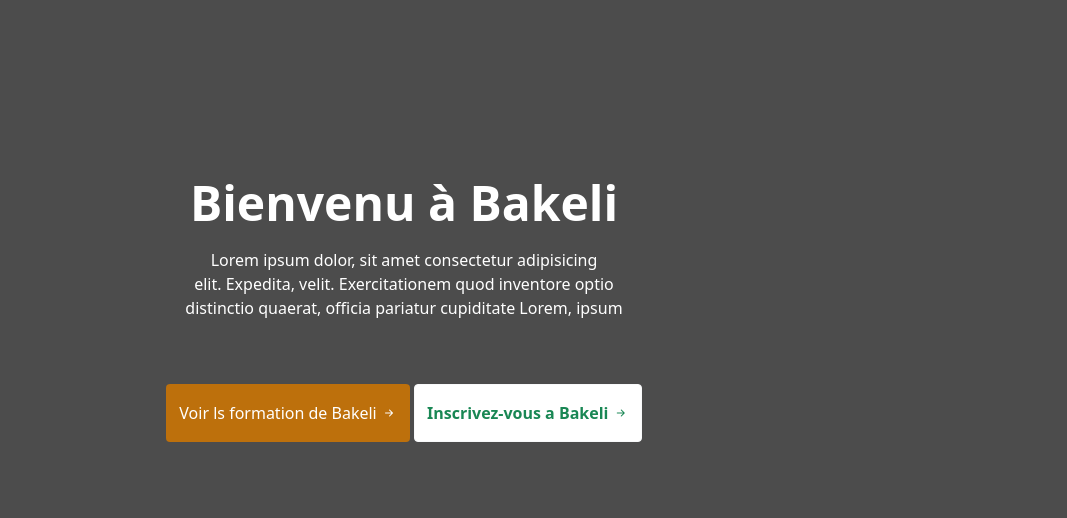
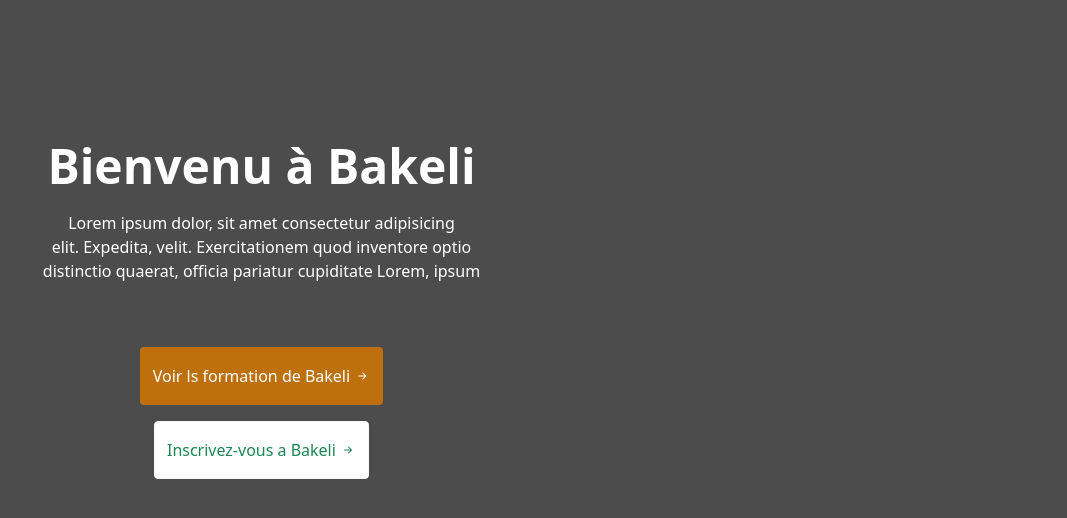
Before and after one commit to Sokhnandour/PROJETOFME, a plain HTML site: page index.html in a window 1280 px wide. Shown: the part 124-642 px from the top of the page, without its empty margins (46-1113 px from the left). Drawn offline with nearby package versions, Linux system fonts and the light colour scheme.

Commit message:
je suis developpeuse

```diff
--- a/index.html
+++ b/index.html
@@ -76,12 +76,12 @@
 <div class="info vh-100 d-flex align-items-center">
   <div class="container">
       <div class="row">
-          <div class="col-lg-8 mt-5">
+          <div class="col-lg-5 mt-5">
               <h1 class="display-5 mt-3 text-white fw-bold text-center">Bienvenu à Bakeli</h1>
               <p class="text-white mt-3 text-center">Lorem ipsum dolor, sit amet consectetur adipisicing<br> elit. Expedita, velit. Exercitationem quod inventore optio<br> distinctio quaerat, officia pariatur cupiditate Lorem, ipsum<br> </p>
               <div class="button mt-5 text-center">
                   <a href="#" class="btn btn1 mt-3 py-3 text-white">Voir ls formation de Bakeli <i class="bi bi-arrow-right-short"></i></a>
-                  <a href="#" class="btn btn-outline-light text-success bg-white mt-3 py-3 fw-bold">Inscrivez-vous a Bakeli <i class="bi bi-arrow-right-short"></i></a>
+                  <a href="#" class="btn btn-outline-light text-success bg-white mt-3 py-3 ">Inscrivez-vous a Bakeli <i class="bi bi-arrow-right-short"></i></a>
               </div>
           </div>
       </div>
```
